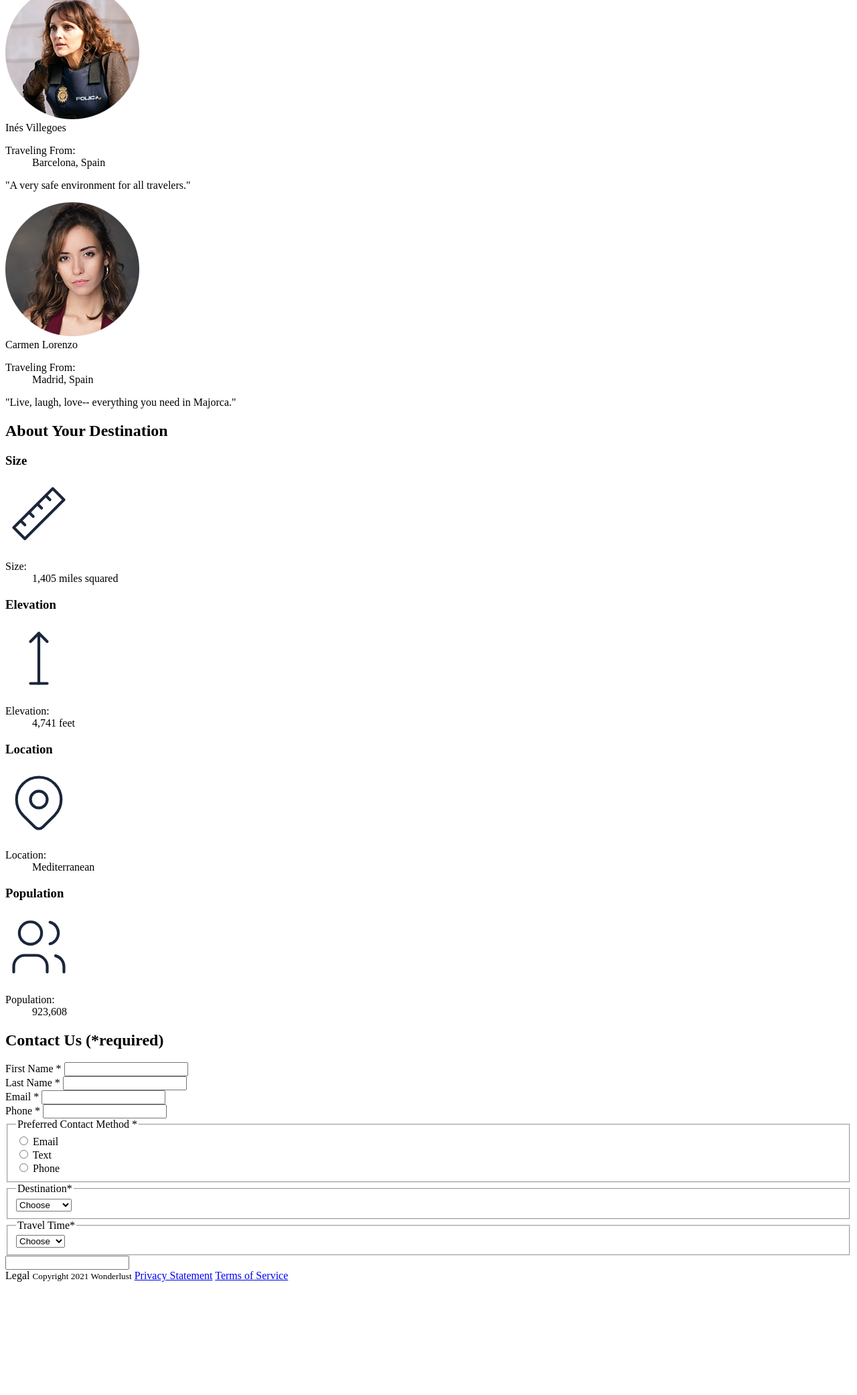
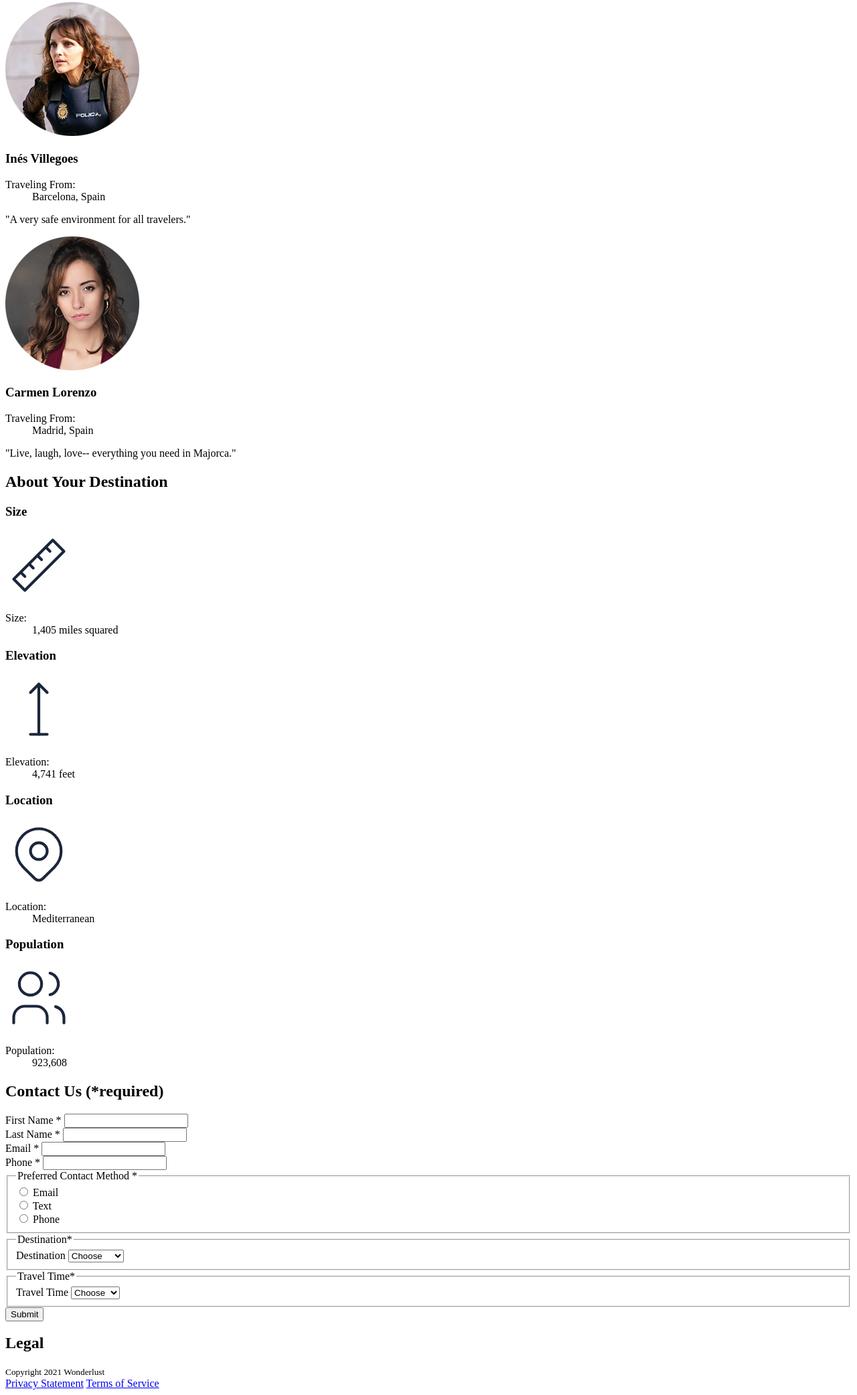
Before and after one commit to swest29/wonderlust, a plain HTML site: page index.html in a window 1280 px wide. Shown: the part 3079-5162 px from the top of the page at 67% size. Before the commit the page ends 5001 px from the top, so only its background shows below. Drawn offline with Linux system fonts and the light colour scheme.

Commit message:
Update index.html

```diff
--- a/index.html
+++ b/index.html
@@ -122,7 +122,7 @@
                         <img src="images/max-winter-S.png" alt="Max Winter portrait">
                       </picture>
                         <div>
-                        Max Winter
+                       <h3>Max Winter</h3>
                         <dl>
                             <dt>Traveling From:</dt>
                             <dd>Berlin, Germany</dd>
@@ -137,7 +137,7 @@
                         <img src="images/ines-villegoes-S.png" alt="Inés Villegoes portrait">
                       </picture>
                     <div>
-                        Inés Villegoes
+                        <h3>Inés Villegoes</h3>
                         <dl>
                             <dt>Traveling From:</dt>
                             <dd>Barcelona, Spain</dd>
@@ -152,7 +152,7 @@
                         <img src="images/carmen-lorenzo-S.png" alt="Carmen Lorenzo portrait">
                       </picture>
                         <div>
-                        Carmen Lorenzo
+                        <h3>Carmen Lorenzo</h3>
                         <dl>
                             <dt>Traveling From:</dt>
                             <dd>Madrid, Spain</dd>
@@ -268,6 +268,7 @@
 
                 <fieldset id="destination">
                     <legend>Destination<span>*</span></legend>
+                    <label for="destination-select" class="visually-hidden">Destination</label>
                     <select id="select-destination">
                         <option>Choose</option>
                         <option>Barcelona</option>
@@ -283,6 +284,7 @@
                 </fieldset>
                 <fieldset id="travelTime">
                     <legend>Travel Time<span>*</span></legend>
+                    <label for="travel-time" class="visually-hidden">Travel Time</label>
                     <select id="select-travel-time">
                         <option>Choose</option>
                         <option>Fall</option>
@@ -292,15 +294,20 @@
                         <option>Flexible</option>
                     </select>
                 </fieldset>
-                <input>
 
+                <button type="submit">Submit</button>
+
+            </form>
         </section>
         <section id="legal">
-            Legal
+            <h2>Legal</h2>
             <small>Copyright 2021 Wonderlust</small>
+            <nav aria-label="Legal links"></nav>
             <a href="#">Privacy Statement</a>
             <a href="#">Terms of Service</a>
+            </nav>
         </section>
+
     </footer>
 </body>
 </html>
```
